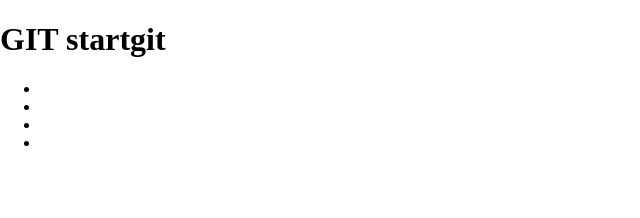
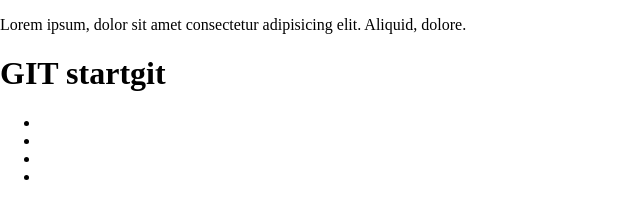
Before and after one commit to andreibitcenco/08-06-21, a plain HTML site: page index.html in a window 1280 px wide. Shown: the whole page, without its empty margins (0-640 px from the left). Drawn offline with Linux system fonts and the light colour scheme.

Commit message:
added header

```diff
--- a/index.html
+++ b/index.html
@@ -10,7 +10,10 @@
 </head>
 
 <body>
-    <h1>GIT startgit</h1>
+    <header class="header">
+        <p>Lorem ipsum, dolor sit amet consectetur adipisicing elit. Aliquid, dolore.</p>
+    </header>
+    <h1> GIT startgit</h1>
     <nav class="nav">
         <ul class="menu">
             <li class="menu_item"><a href="kapec"></a></li>
```
